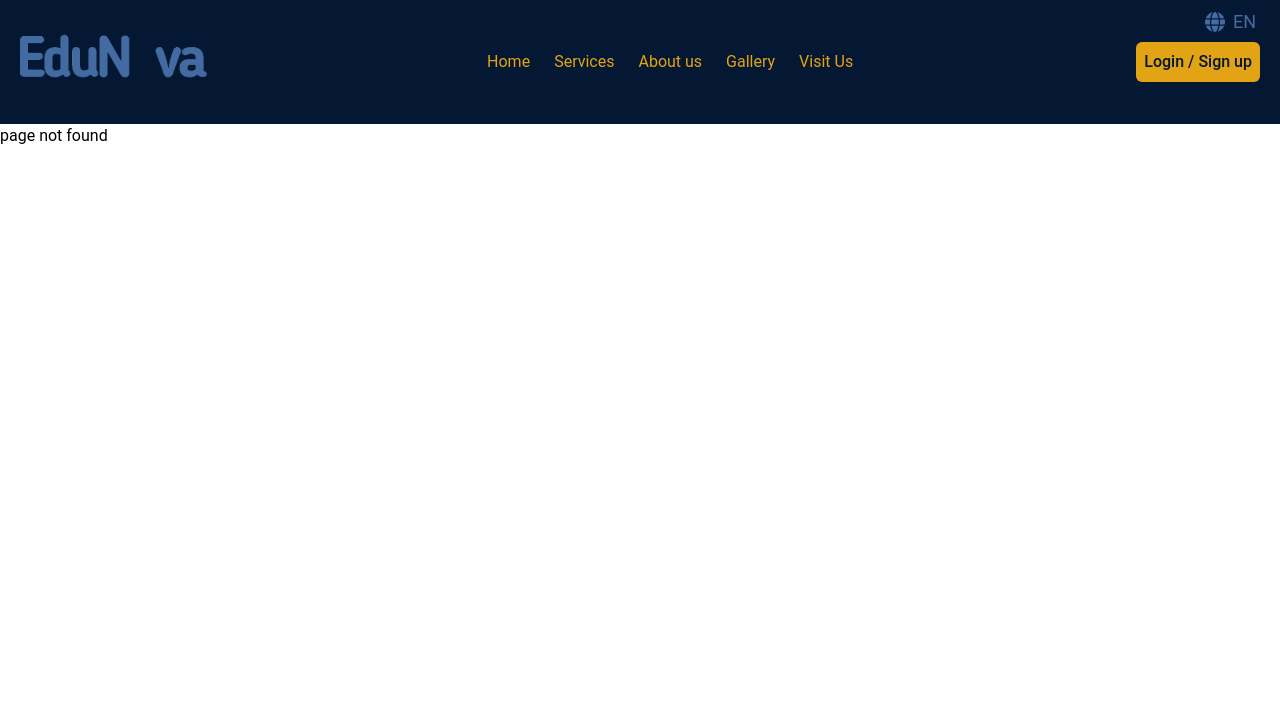
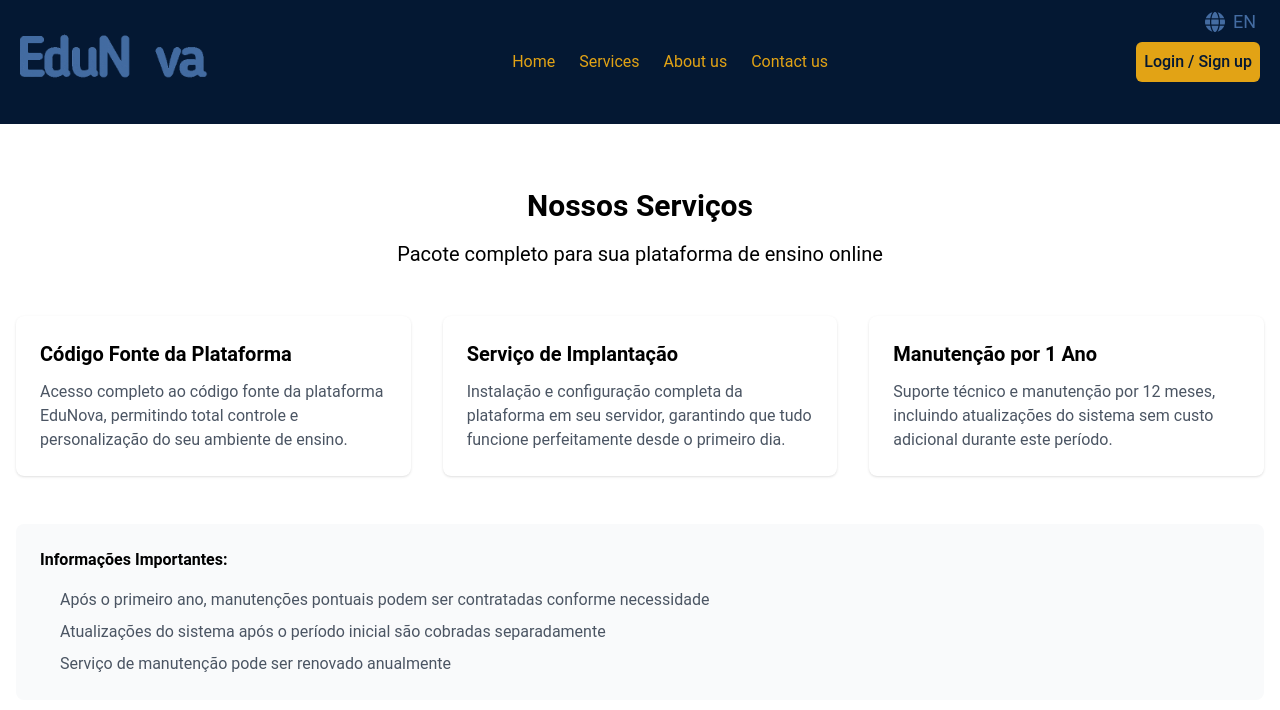
Before and after one commit to tiagolp22/EDUNOVA, a React (Create React App) app in the folder frontend/: page /services in a window 1280 px wide. Before the commit this address had no page. Shown: the top 710 px of the page. Built offline with nearby package versions, Linux system fonts and the light colour scheme.

Commit message:
Add page Services

```diff
--- a/frontend/src/App.js
+++ b/frontend/src/App.js
@@ -7,6 +7,7 @@
 import Button from "components/Button/Button";
 import Banner from "components/Banner";
 import CourseShowById from "pages/Courses/CourseShowById";
+import Services from "pages/Services";
 
 const lngs = [
   { code: "en", native: "EN" },
@@ -43,6 +44,7 @@
       <Routes>
         <Route path="/" element={<Home t={t} language={language} />} />
         <Route path="/about" element={<About language={language} />} />
+        <Route path="/services" element={<Services  t={t}/>} />
         <Route path="*" element={<div>page not found</div>} />
 
         <Route path="/course/:id" element={<CourseShowById t={t} />} />
--- a/frontend/src/assets/js/translation/languages/en.json
+++ b/frontend/src/assets/js/translation/languages/en.json
@@ -22,6 +22,30 @@
               "Scale your business with no additional costs"
             ],
             "note": "*Payment processing fees may apply depending on chosen gateway"
+          },
+
+          "services":{
+            "title": "Our Services",
+            "subtitle": "Complete package for your online learning platform",
+            "items": [
+              {
+                "title": "Platform Source Code",
+                "description": "Full access to EduNova's platform source code, allowing complete control and customization of your learning environment."
+              },
+              {
+                "title": "Implementation Service",
+                "description": "Complete platform installation and configuration on your server, ensuring everything works perfectly from day one."
+              },
+              {
+                "title": "1-Year Maintenance",
+                "description": "Technical support and maintenance for 12 months, including system updates at no additional cost during this period."
+              }
+            ],
+            "additionalInfo": [
+              "After the first year, specific maintenance services can be contracted as needed",
+              "System updates after the initial period are charged separately",
+              "Maintenance service can be renewed annually"
+            ]
           }
 
     }
--- a/frontend/src/assets/js/translation/languages/pt.json
+++ b/frontend/src/assets/js/translation/languages/pt.json
@@ -22,6 +22,32 @@
               "Escale seu negócio sem custos adicionais"
             ],
             "note": "*Taxas de processamento de pagamento podem ser aplicadas dependendo do serviço escolhido"
-          }
+          },
+
+          "services": {
+              "title": "Nossos Serviços",
+              "subtitle": "Pacote completo para sua plataforma de ensino online",
+              "items": [
+                {
+                  "title": "Código Fonte da Plataforma",
+                  "description": "Acesso completo ao código fonte da plataforma EduNova, permitindo total controle e personalização do seu ambiente de ensino."
+                },
+                {
+                  "title": "Serviço de Implantação",
+                  "description": "Instalação e configuração completa da plataforma em seu servidor, garantindo que tudo funcione perfeitamente desde o primeiro dia."
+                },
+                {
+                  "title": "Manutenção por 1 Ano",
+                  "description": "Suporte técnico e manutenção por 12 meses, incluindo atualizações do sistema sem custo adicional durante este período."
+                }
+              ],
+              "additionalInfo": [
+                "Após o primeiro ano, manutenções pontuais podem ser contratadas conforme necessidade",
+                "Atualizações do sistema após o período inicial são cobradas separadamente",
+                "Serviço de manutenção pode ser renovado anualmente"
+              ]
+            }
+
+
     }
 }
--- a/frontend/src/components/Menu/index.js
+++ b/frontend/src/components/Menu/index.js
@@ -36,28 +36,23 @@
             Home
           </NavLink>
           <NavLink
-            href="#services"
+            to="/services"
             className="block md:inline-block hover:text-blue-500 px-3 py-3 md:border-none"
           >
             Services
           </NavLink>
           <NavLink
-            href="#aboutus"
+            to="/about"
             className="block md:inline-block hover:text-blue-500 px-3 py-3 md:border-none"
           >
             About us
           </NavLink>
+
           <NavLink
-            href="#gallery"
+            to="/contactUs"
             className="block md:inline-block hover:text-blue-500 px-3 py-3 md:border-none"
           >
-            Gallery
-          </NavLink>
-          <NavLink
-            href="#contactUs"
-            className="block md:inline-block hover:text-blue-500 px-3 py-3 md:border-none"
-          >
-            Visit Us
+            Contact us
           </NavLink>
         </div>
 
--- /dev/null
+++ b/frontend/src/pages/Services/index.js
@@ -0,0 +1,46 @@
+
+export default function Services({ t }) {
+  const services = t('services.items', { returnObjects: true });
+  const additionalInfo = t('services.additionalInfo', { returnObjects: true });
+
+  return (
+    <section className="py-16">
+      <div className="container mx-auto px-4">
+        <div className="text-center mb-12">
+          <h2 className="text-3xl font-bold mb-4">
+            {t('services.title')}
+          </h2>
+          <p className="text-xl">
+            {t('services.subtitle')}
+          </p>
+        </div>
+
+        {/* Serviços Principais */}
+        <div className="grid grid-cols-1 md:grid-cols-3 gap-8 mb-12">
+          {services.map((service, index) => (
+            <div key={index} className="bg-white rounded-lg shadow p-6">
+              <h3 className="text-xl font-semibold mb-3">
+                {service.title}
+              </h3>
+              <p className="text-gray-600">
+                {service.description}
+              </p>
+            </div>
+          ))}
+        </div>
+
+        {/* Informações Adicionais */}
+        <div className="bg-gray-50 rounded-lg p-6">
+          <h4 className="font-semibold mb-4">Informações Importantes:</h4>
+          <ul className="list-disc pl-5 space-y-2">
+            {additionalInfo.map((info, index) => (
+              <li key={index} className="text-gray-600">
+                {info}
+              </li>
+            ))}
+          </ul>
+        </div>
+      </div>
+    </section>
+  );
+}
```
